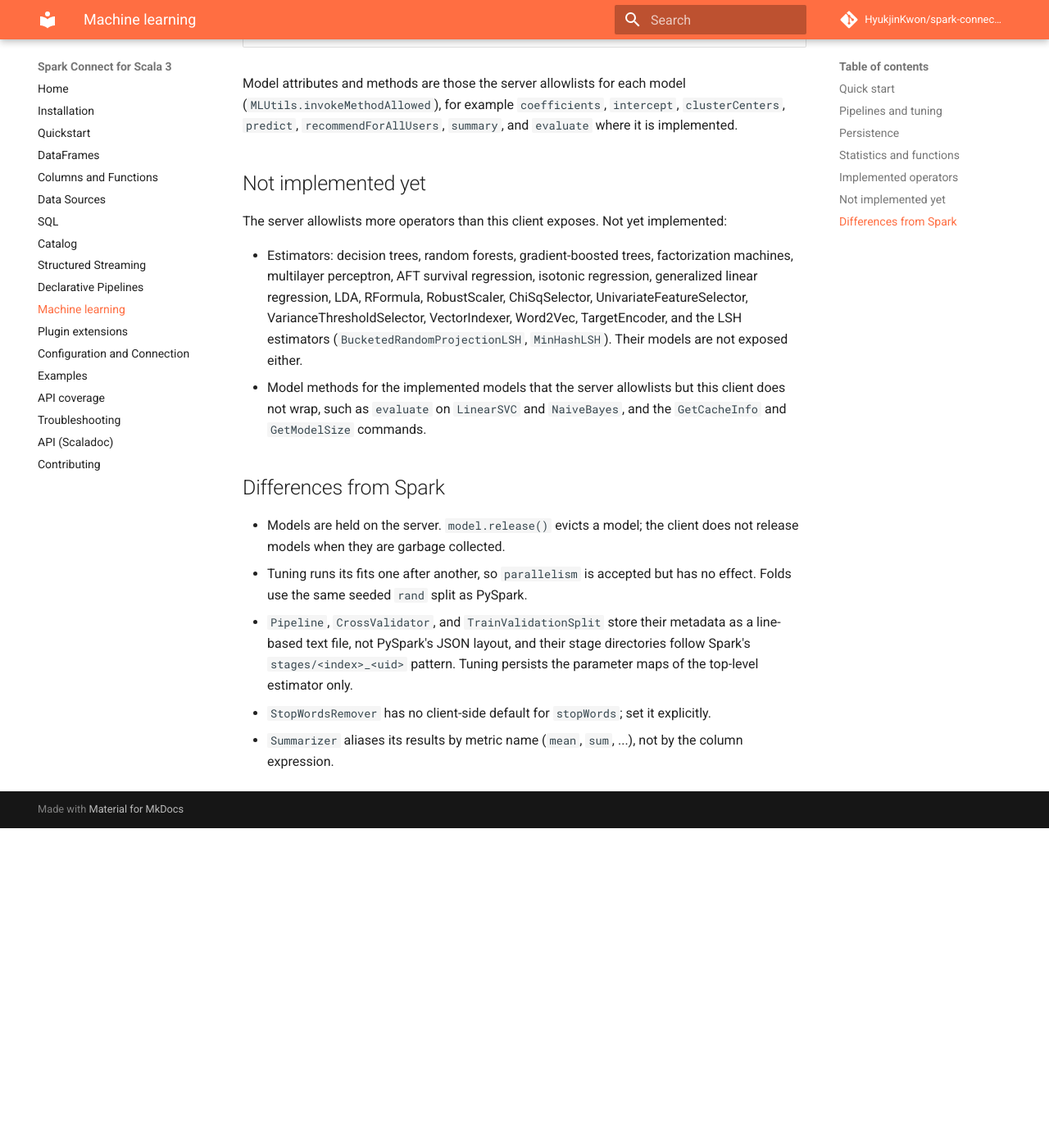
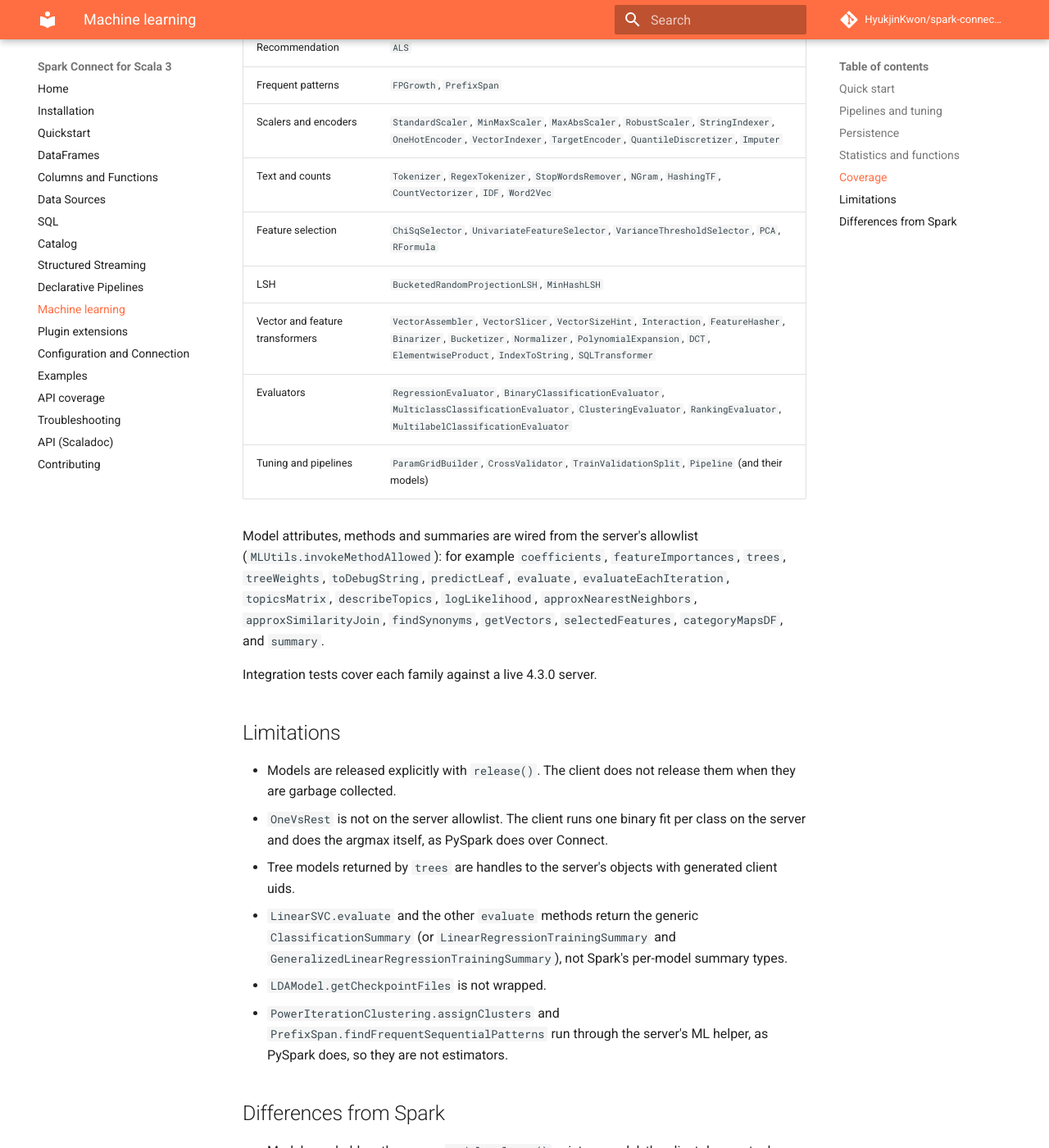
Before and after one commit to HyukjinKwon/spark-connect-scala3, an MkDocs documentation site: the page built from docs/ml.md, in a window 1280 px wide and 1400 px high, scrolled down 2746 px. Shown: the whole window at 82% size. Built offline with MkDocs 1.6.1 and Material for MkDocs 9.7.7, drawn with Linux system fonts in a browser that asks for light colours; comment, search, counter and statistics services are not loaded; before the commit the page ends 3756 px from its top, so only the background shows below that; some of the changed text lies outside the part shown.

Commit message:
Document the full ML allowlist coverage and the persistence format
The machine learning guide now lists every allowlisted operator and the limitations
that remain (explicit model release, client-side OneVsRest, helper-based
PowerIterationClustering and PrefixSpan). It also describes the persistence layout.
The README, API coverage page and CHANGELOG are updated to match.

Co-authored-by: Isaac <no-reply@databricks.com>

````diff
--- a/docs/ml.md
+++ b/docs/ml.md
@@ -71,6 +71,22 @@ model.write.overwrite().save("/tmp/lr-model")
 val loaded = LogisticRegressionModel.load("/tmp/lr-model")
 ```
 
+Composite models use Spark's standard layout, the one PySpark 4.3.0 writes over
+Connect, so they load in either client:
+
+- `Pipeline` and `PipelineModel`: `metadata` (with `stageUids`) and one directory per
+  stage, `stages/<index>_<uid>`, with the index zero-padded to the stage count.
+- `CrossValidator`/`CrossValidatorModel` and `TrainValidationSplit`/`TrainValidationSplitModel`:
+  `metadata` (with `estimatorParamMaps`, and `avgMetrics`, `stdMetrics` or
+  `validationMetrics`), `estimator`, `evaluator`, and `bestModel`. Sub-models are written
+  under `subModels/fold<i>/<j>` when `persistSubModels` is set.
+- `OneVsRest`/`OneVsRestModel`: `metadata` (with `numClasses` on the model),
+  `classifier`, and one `model_<i>` directory per class.
+
+Operators and models are written by the server in Spark's own format. Metadata
+is a JSON document with `class`, `timestamp`, `sparkVersion`, `uid`, `paramMap`
+and `defaultParamMap`. The client writes the same keys for the composite objects.
+
 ## Statistics and functions
 
 - `org.apache.spark.ml.stat.Correlation`, `ChiSquareTest`, and
@@ -80,54 +96,60 @@ val loaded = LogisticRegressionModel.load("/tmp/lr-model")
 - `org.apache.spark.ml.functions.vector_to_array` and `array_to_vector` convert
   between vector and array columns.
 
-## Implemented operators
+## Coverage
+
+The client covers every class the server allowlists, in the Spark 4.3.0
+`META-INF/services` files: 42 estimators, 61 transformers (models included) and 6
+evaluators. `AllowlistCoverageSuite` checks this against vendored copies of those
+files, so a missing class fails the unit tests.
 
 | Family | Operators |
 | ------ | --------- |
-| Classification | `LogisticRegression` (with binary and multiclass summaries), `LinearSVC`, `NaiveBayes` |
-| Regression | `LinearRegression` (with training summary) |
-| Clustering | `KMeans` (with training summary), `BisectingKMeans`, `GaussianMixture` |
-| Recommendation | `ALS` (factors and recommendations) |
-| Frequent patterns | `FPGrowth` |
-| Scalers and encoders | `StandardScaler`, `MinMaxScaler`, `MaxAbsScaler`, `StringIndexer`, `OneHotEncoder`, `Imputer` |
-| Text and counts | `Tokenizer`, `RegexTokenizer`, `StopWordsRemover`, `NGram`, `HashingTF`, `CountVectorizer`, `IDF` |
+| Classification | `LogisticRegression`, `LinearSVC`, `NaiveBayes`, `DecisionTreeClassifier`, `RandomForestClassifier`, `GBTClassifier`, `FMClassifier`, `MultilayerPerceptronClassifier`, `OneVsRest` |
+| Regression | `LinearRegression`, `DecisionTreeRegressor`, `RandomForestRegressor`, `GBTRegressor`, `FMRegressor`, `AFTSurvivalRegression`, `IsotonicRegression`, `GeneralizedLinearRegression` |
+| Clustering | `KMeans`, `BisectingKMeans`, `GaussianMixture`, `LDA` (local and distributed models), `PowerIterationClustering` |
+| Recommendation | `ALS` |
+| Frequent patterns | `FPGrowth`, `PrefixSpan` |
+| Scalers and encoders | `StandardScaler`, `MinMaxScaler`, `MaxAbsScaler`, `RobustScaler`, `StringIndexer`, `OneHotEncoder`, `VectorIndexer`, `TargetEncoder`, `QuantileDiscretizer`, `Imputer` |
+| Text and counts | `Tokenizer`, `RegexTokenizer`, `StopWordsRemover`, `NGram`, `HashingTF`, `CountVectorizer`, `IDF`, `Word2Vec` |
+| Feature selection | `ChiSqSelector`, `UnivariateFeatureSelector`, `VarianceThresholdSelector`, `PCA`, `RFormula` |
+| LSH | `BucketedRandomProjectionLSH`, `MinHashLSH` |
 | Vector and feature transformers | `VectorAssembler`, `VectorSlicer`, `VectorSizeHint`, `Interaction`, `FeatureHasher`, `Binarizer`, `Bucketizer`, `Normalizer`, `PolynomialExpansion`, `DCT`, `ElementwiseProduct`, `IndexToString`, `SQLTransformer` |
-| Dimensionality reduction | `PCA` |
 | Evaluators | `RegressionEvaluator`, `BinaryClassificationEvaluator`, `MulticlassClassificationEvaluator`, `ClusteringEvaluator`, `RankingEvaluator`, `MultilabelClassificationEvaluator` |
-| Tuning | `ParamGridBuilder`, `CrossValidator`, `CrossValidatorModel`, `TrainValidationSplit`, `TrainValidationSplitModel` |
-| Pipelines | `Pipeline`, `PipelineModel` |
-| Statistics | `Correlation`, `ChiSquareTest`, `KolmogorovSmirnovTest`, `Summarizer` |
+| Tuning and pipelines | `ParamGridBuilder`, `CrossValidator`, `TrainValidationSplit`, `Pipeline` (and their models) |
 
-Model attributes and methods are those the server allowlists for each model
-(`MLUtils.invokeMethodAllowed`), for example `coefficients`, `intercept`,
-`clusterCenters`, `predict`, `recommendForAllUsers`, `summary`, and `evaluate`
-where it is implemented.
+Model attributes, methods and summaries are wired from the server's allowlist
+(`MLUtils.invokeMethodAllowed`): for example `coefficients`, `featureImportances`,
+`trees`, `treeWeights`, `toDebugString`, `predictLeaf`, `evaluate`,
+`evaluateEachIteration`, `topicsMatrix`, `describeTopics`, `logLikelihood`,
+`approxNearestNeighbors`, `approxSimilarityJoin`, `findSynonyms`, `getVectors`,
+`selectedFeatures`, `categoryMapsDF`, and `summary`.
 
-## Not implemented yet
+Integration tests cover each family against a live 4.3.0 server.
 
-The server allowlists more operators than this client exposes. Not yet
-implemented:
+## Limitations
 
-- Estimators: decision trees, random forests, gradient-boosted trees, factorization
-  machines, multilayer perceptron, AFT survival regression, isotonic regression,
-  generalized linear regression, LDA, RFormula, RobustScaler, ChiSqSelector,
-  UnivariateFeatureSelector, VarianceThresholdSelector, VectorIndexer, Word2Vec,
-  TargetEncoder, and the LSH estimators (`BucketedRandomProjectionLSH`, `MinHashLSH`).
-  Their models are not exposed either.
-- Model methods for the implemented models that the server allowlists but this
-  client does not wrap, such as `evaluate` on `LinearSVC` and `NaiveBayes`, and
-  the `GetCacheInfo` and `GetModelSize` commands.
+- Models are released explicitly with `release()`. The client does not release them
+  when they are garbage collected.
+- `OneVsRest` is not on the server allowlist. The client runs one binary fit per
+  class on the server and does the argmax itself, as PySpark does over Connect.
+- Tree models returned by `trees` are handles to the server's objects with generated
+  client uids.
+- `LinearSVC.evaluate` and the other `evaluate` methods return the generic
+  `ClassificationSummary` (or `LinearRegressionTrainingSummary` and
+  `GeneralizedLinearRegressionTrainingSummary`), not Spark's per-model summary types.
+- `LDAModel.getCheckpointFiles` is not wrapped.
+- `PowerIterationClustering.assignClusters` and `PrefixSpan.findFrequentSequentialPatterns`
+  run through the server's ML helper, as PySpark does, so they are not estimators.
 
 ## Differences from Spark
 
 - Models are held on the server. `model.release()` evicts a model; the client does
   not release models when they are garbage collected.
-- Tuning runs its fits one after another, so `parallelism` is accepted but has no
-  effect. Folds use the same seeded `rand` split as PySpark.
-- `Pipeline`, `CrossValidator`, and `TrainValidationSplit` store their metadata as a
-  line-based text file, not PySpark's JSON layout, and their stage directories follow
-  Spark's `stages/<index>_<uid>` pattern. Tuning persists the parameter maps of the
-  top-level estimator only.
-- `StopWordsRemover` has no client-side default for `stopWords`; set it explicitly.
+- Tuning runs `parallelism` fits at once, with the same seeded `rand` split as PySpark.
+- `StopWordsRemover` defaults `stopWords` to Spark's English list, read from the server
+  when the default is needed.
 - `Summarizer` aliases its results by metric name (`mean`, `sum`, ...), not by the
   column expression.
+- Vector and matrix columns decode to `Vector` and `Matrix` values in collected rows,
+  and `show()` renders them as `[1.0,2.0]`.
````
Also changed, not shown: CHANGELOG.md (+16 -21 lines), README.md (+4 -4 lines), docs/api-coverage.md (+1 -4 lines), docs/index.md (+0 -1 lines).
